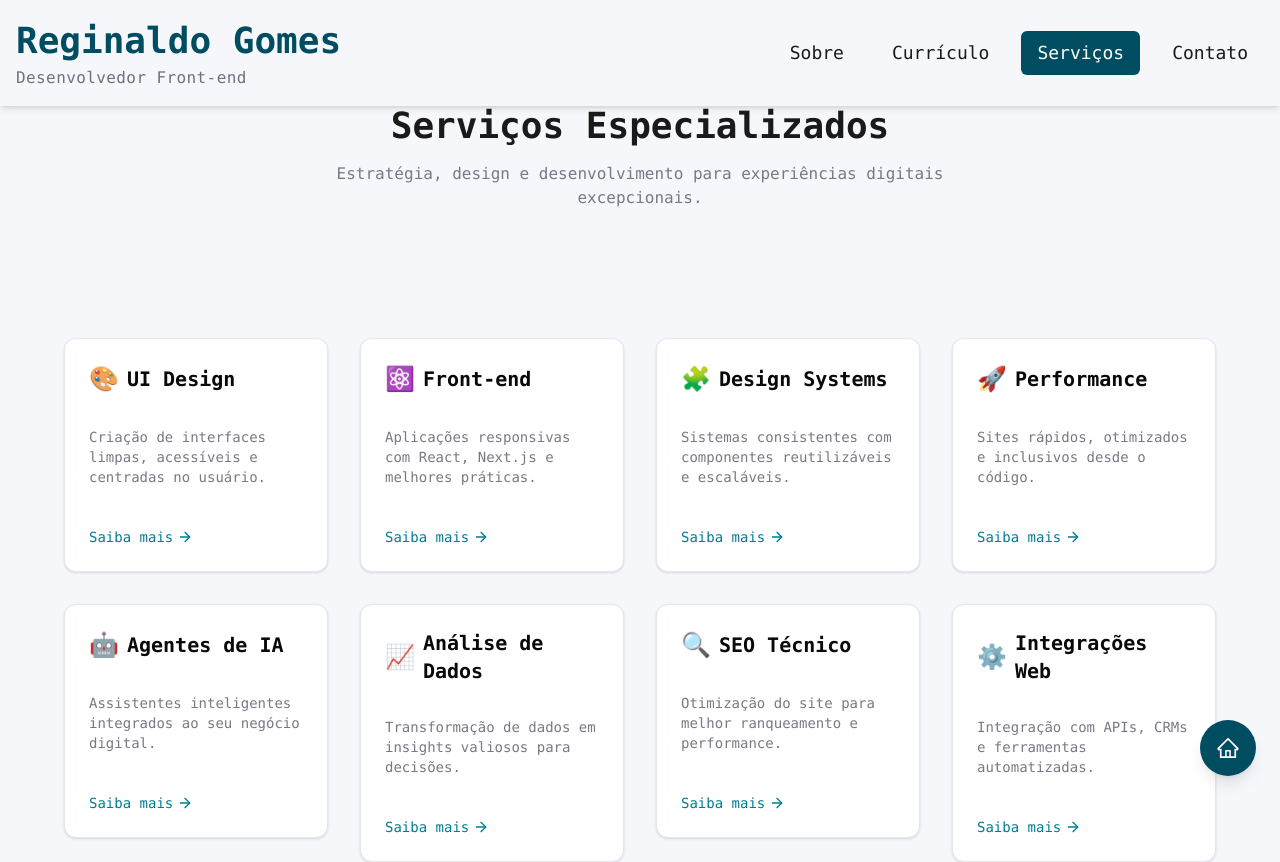
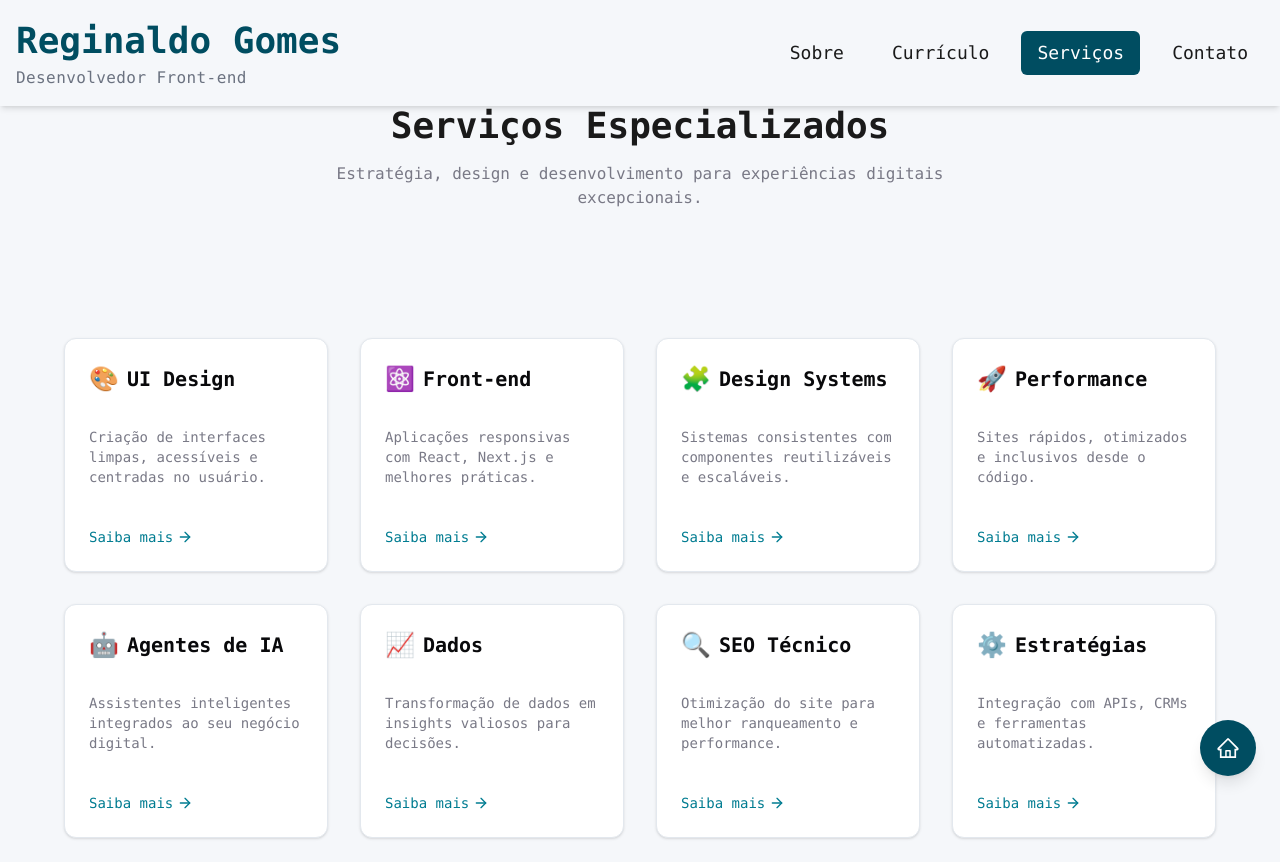
Before and after one commit to reginaldogomes/nextjs-developer-resume, a Next.js app: page /solutions in a window 1280 px wide. Shown: the top 862 px of the page. Built offline with nearby package versions, Linux system fonts and the light colour scheme.

Commit message:
feat: enhance layout of About and Home pages with improved section structure; add JavaScript to tech stacks and update service titles for clarity

```diff
--- a/src/app/about/page.tsx
+++ b/src/app/about/page.tsx
@@ -20,7 +20,7 @@ const sections = [
 
 export default function Page() {
   return (
-    <>
+    <section className="w-full max-w-5xl mx-auto px-4 py-16 space-y-12">
       <div className="text-center">
         <h1 className="text-4xl sm:text-5xl font-bold text-primary">
           Currículo
@@ -53,6 +53,6 @@ export default function Page() {
           </motion.section>
         ))}
       </motion.div>
-    </>
+    </section>
   )
 }
--- a/src/app/page.tsx
+++ b/src/app/page.tsx
@@ -23,7 +23,7 @@ const aboutMeCards = [
 
 export default function Home() {
   return (
-    <Main>
+    <>
       <Hero
         name="Reginaldo Gomes"
         title="Front-end Developer · UX/UI Designer · Web Interface"
@@ -31,6 +31,7 @@ export default function Home() {
         message="Transformo ideias em interfaces modernas, acessíveis e de alto desempenho. Com foco em usabilidade, performance e design centrado no usuário, desenvolvo experiências digitais que encantam e geram resultados."
         ctaLinks={[{ label: '📩 Fale comigo', url: '/contact' }]}
       />
+      <section className="w-full max-w-5xl mx-auto px-4 py-16 space-y-12">
         <AboutHome />
 
         <Section className="flex-row">
@@ -44,6 +45,7 @@ export default function Home() {
             />
           ))}
         </Section>
-    </Main>
+      </section>
+    </>
   )
 }
--- a/src/app/resume/page.tsx
+++ b/src/app/resume/page.tsx
@@ -46,6 +46,7 @@ const techStacks: Record<
   frontend: [
     { name: 'React', destaque: true },
     { name: 'Next.js', destaque: true },
+    { name: 'JavaScript', destaque: true },
     { name: 'TypeScript', destaque: true },
     { name: 'Tailwind CSS', destaque: true },
   ],
--- a/src/components/Services.tsx
+++ b/src/components/Services.tsx
@@ -42,7 +42,7 @@ const services = [
   },
   {
     icon: '📈',
-    title: 'Análise de Dados',
+    title: 'Dados',
     description: 'Transformação de dados em insights valiosos para decisões.',
     link: '/servicos/analise-dados',
   },
@@ -54,7 +54,7 @@ const services = [
   },
   {
     icon: '⚙️',
-    title: 'Integrações Web',
+    title: 'Estratégias',
     description: 'Integração com APIs, CRMs e ferramentas automatizadas.',
     link: '/servicos/integracoes-web',
   },
```
Lines whose indentation alone changed are shown as unchanged.
